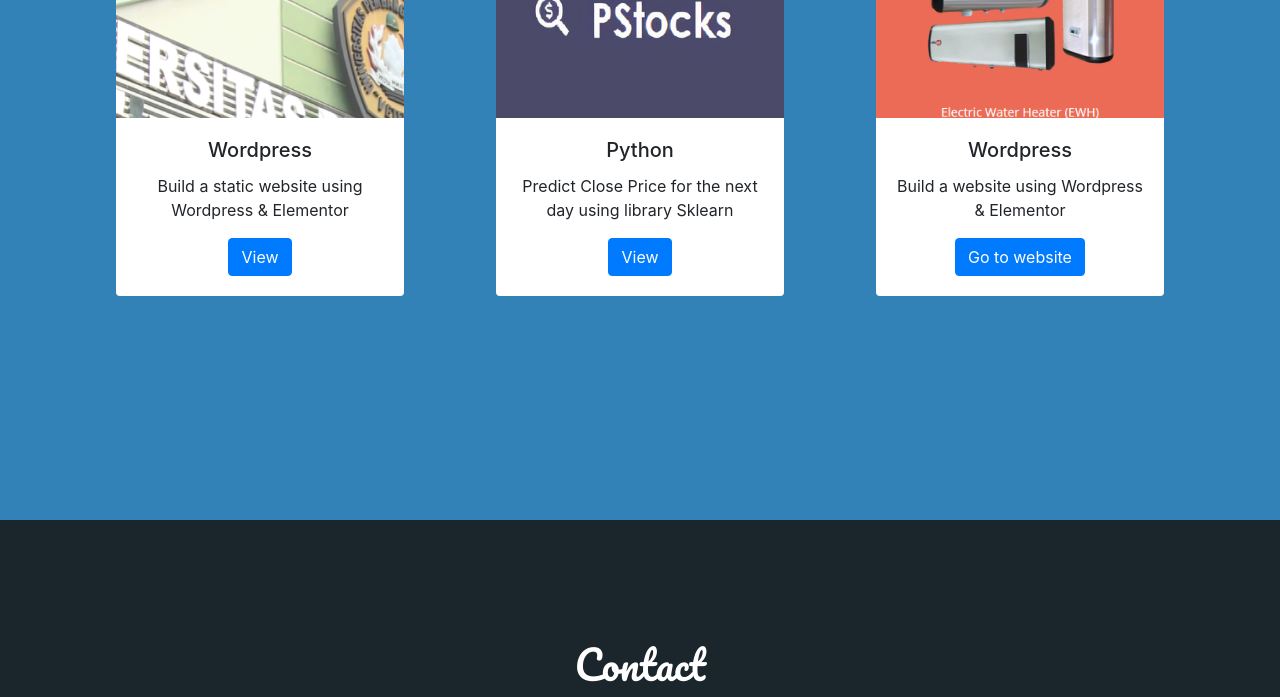
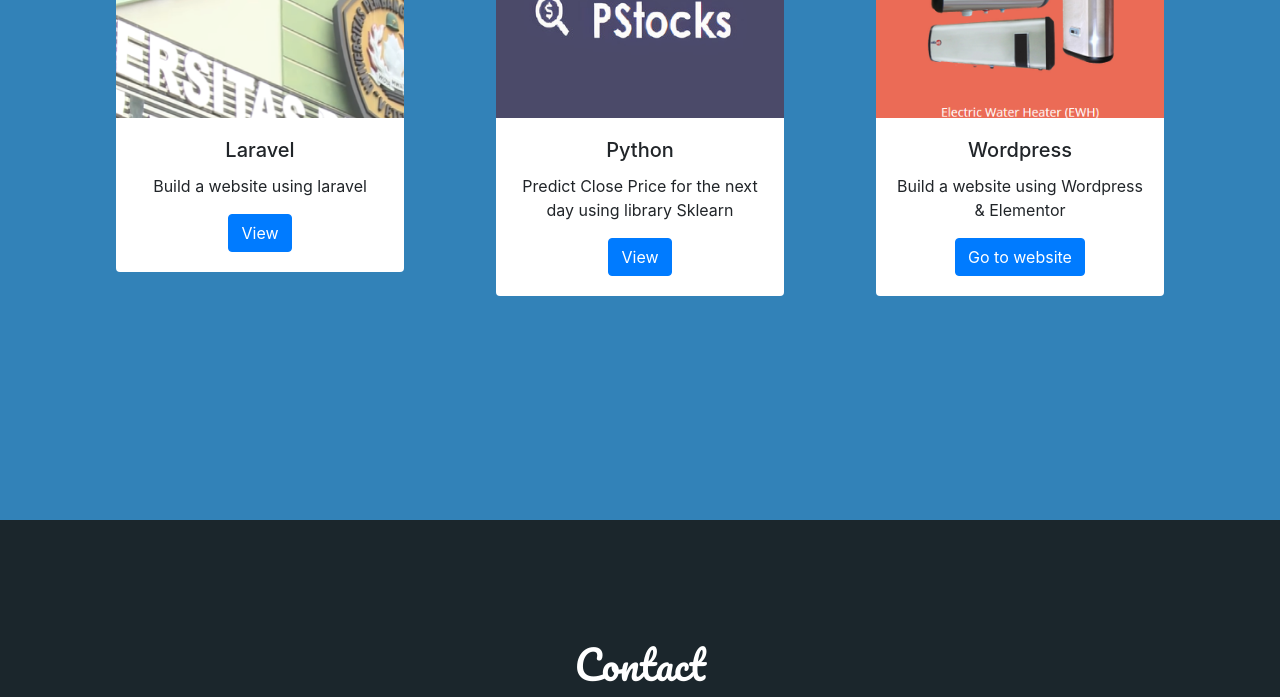
Before and after one commit to andheaf/andhea, a plain HTML site: page index.html in a window 1280 px wide. Shown: the part 940-1637 px from the top of the page. Drawn offline with nearby package versions, Linux system fonts and the light colour scheme.

Commit message:
fix card text

```diff
--- a/index.html
+++ b/index.html
@@ -69,9 +69,9 @@
                     <div class=" card border-0 text-center" style="width: 18rem;">
                         <img src="images/upn.png" class="card-img-top" alt="...">
                         <div class="card-body">
-                            <h5 class="card-title">Wordpress</h5>
+                            <h5 class="card-title">Laravel</h5>
                             <p class="card-text">
-                                Build a static website using Wordpress & Elementor
+                                Build a website using laravel
                             </p>
                             <!-- Button modal -->
                             <button type="button" class="btn btn-primary" data-toggle="modal"
```
